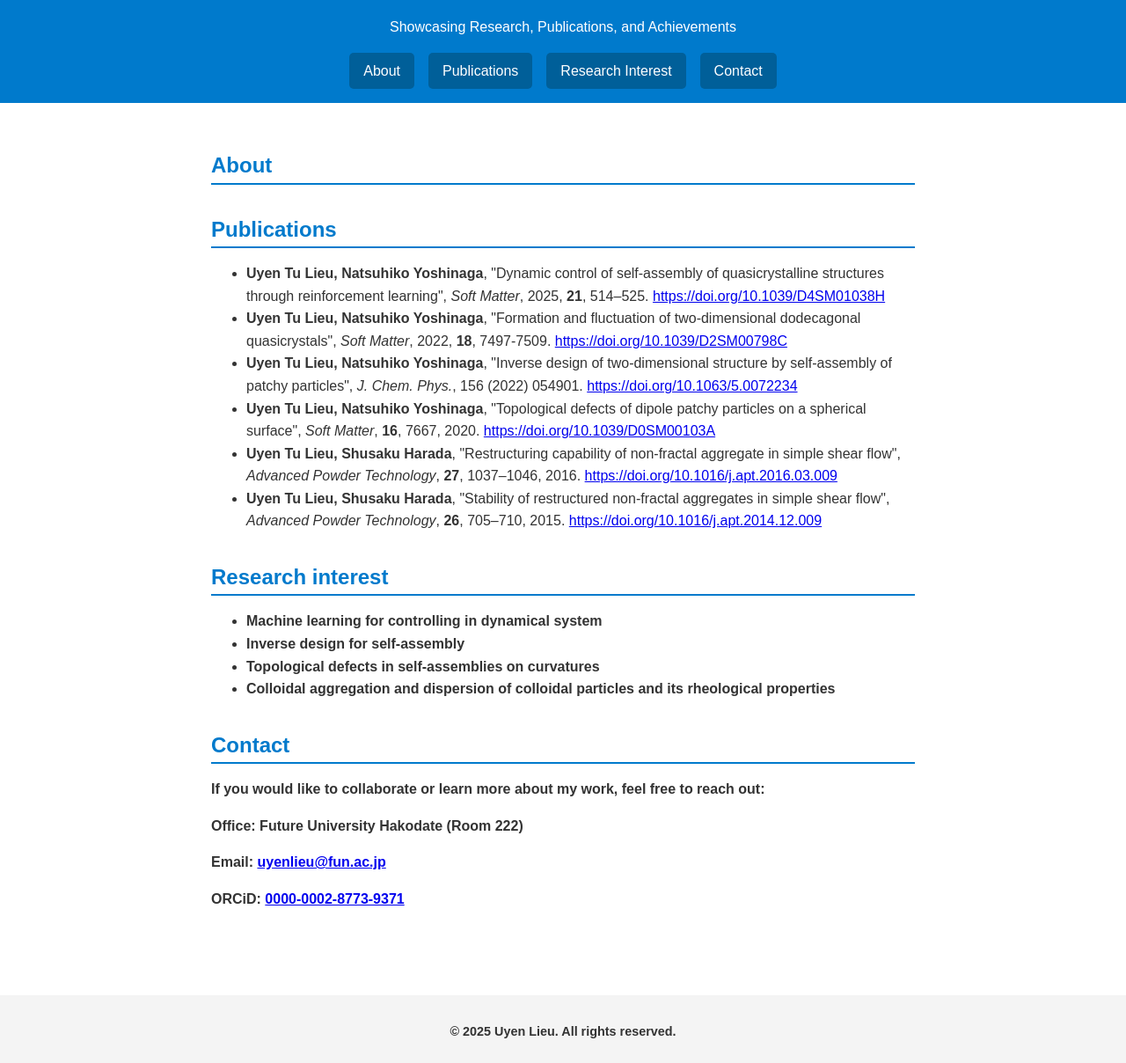
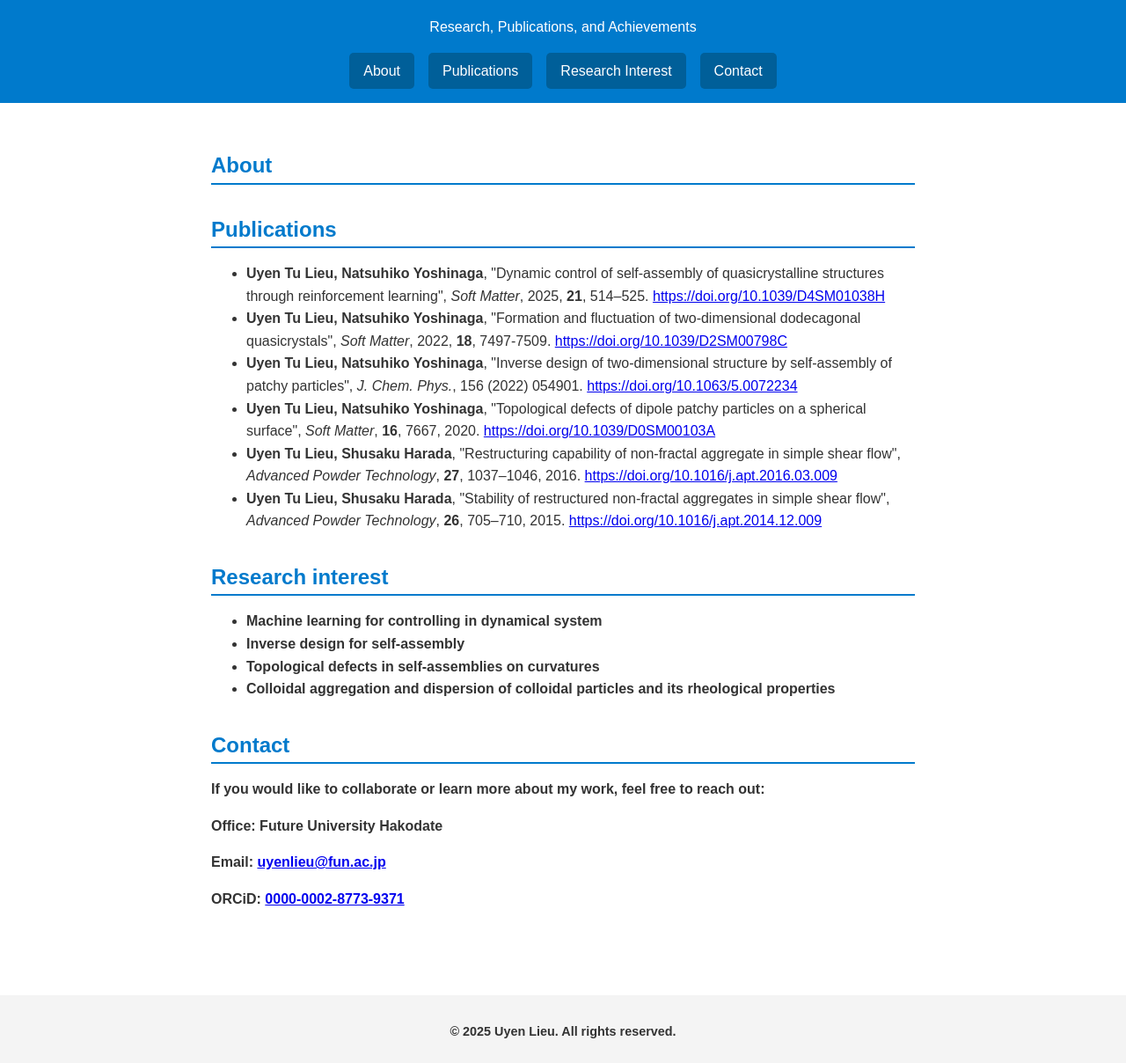
Before and after one commit to ULieu/uyenlieu.com, a plain HTML site: page index.html in a window 1280 px wide. Shown: the part 92-1300 px from the top of the page at 88% size. Drawn offline with Linux system fonts and the light colour scheme.

Commit message:
Update index.html

```diff
--- a/index.html
+++ b/index.html
@@ -61,7 +61,7 @@
 <body>
     <header>
         <h1>Researcher Portfolio</h1>
-        <p>Showcasing Research, Publications, and Achievements</p>
+        <p>Research, Publications, and Achievements</p>
         <nav>
             <a href="#about">About</a>
             <a href="#publications">Publications</a>
@@ -133,7 +133,7 @@
         <section id="contact">
             <h2 class="section-title">Contact</h2>
             <p>If you would like to collaborate or learn more about my work, feel free to reach out:</p>
-            <p>Office: Future University Hakodate (Room 222)</p>
+            <p>Office: Future University Hakodate</p>
             <p><span style="font-weight: bold;">Email:</span> <a href="mailto:uyenlieu@fun.ac.jp">uyenlieu@fun.ac.jp</a></p>
             <p><span style="font-weight: bold;">ORCiD:</span> <a href="https://orcid.org/0000-0002-8773-9371">0000-0002-8773-9371</a></p>
         </section>
```
